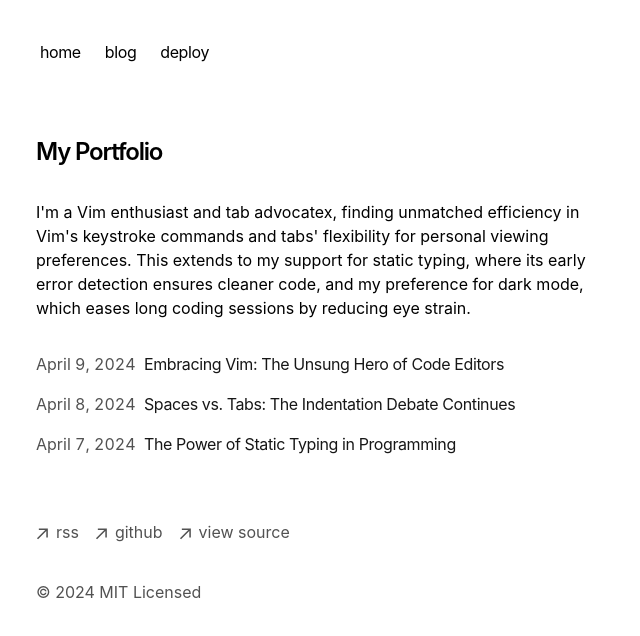
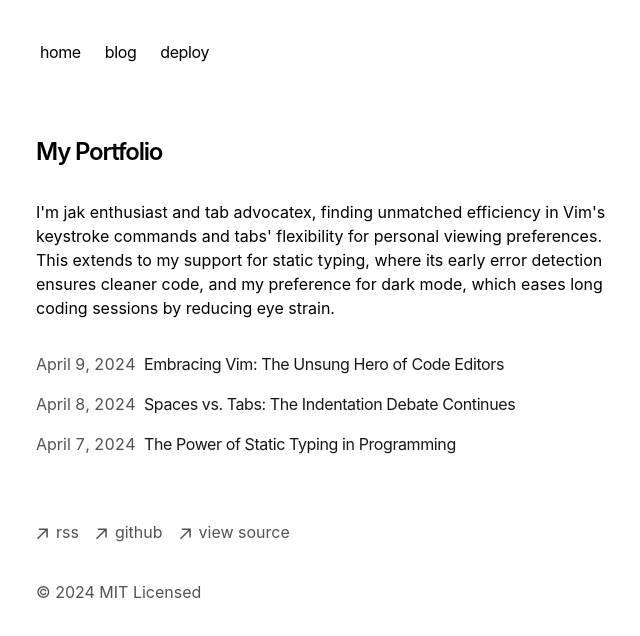
Before and after one commit to jakmoss/jaks-portfolio, a Next.js app: page / in a window 1280 px wide. Shown: the top 636 px of the page, without its empty margins (316-956 px from the left). Built offline with nearby package versions, Linux system fonts and the light colour scheme.

Commit message:
Update page.tsx

```diff
--- a/app/page.tsx
+++ b/app/page.tsx
@@ -7,7 +7,7 @@ export default function Page() {
         My Portfolio
       </h1>
       <p className="mb-4">
-        {`I'm a Vim enthusiast and tab advocatex, finding unmatched efficiency in
+        {`I'm jak enthusiast and tab advocatex, finding unmatched efficiency in
         Vim's keystroke commands and tabs' flexibility for personal viewing
         preferences. This extends to my support for static typing, where its
         early error detection ensures cleaner code, and my preference for dark
```
